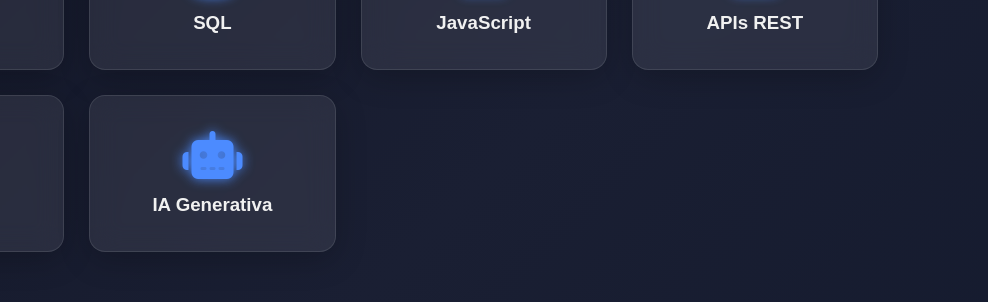
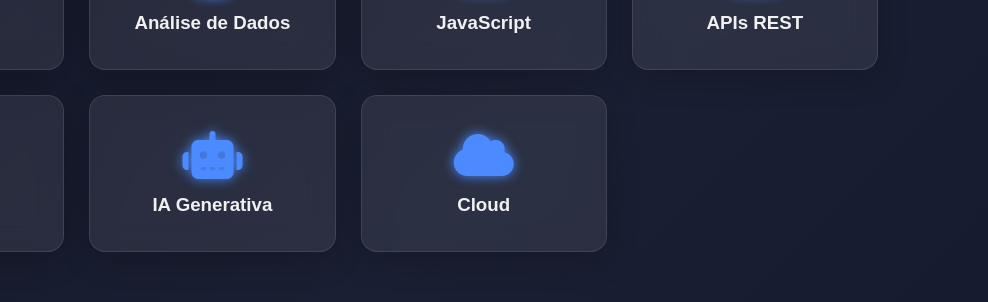
Before and after one commit to andersonasnunes/resume-anderson, a plain HTML site: page index.html in a window 1280 px wide. Shown: the part 1563-1865 px from the top of the page, 292-1280 px from the left. Drawn offline with Linux system fonts and the light colour scheme.

Commit message:
Update SQL skill to 'Análise de Dados' and add 'Cloud'

```diff
--- a/index.html
+++ b/index.html
@@ -258,7 +258,7 @@
         </div>
         <div class="skill-card">
             <i class="fa-solid fa-database"></i>
-            <h3>SQL</h3>
+            <h3>Análise de Dados</h3>
         </div>
         <div class="skill-card">
             <i class="fa-brands fa-js"></i>
@@ -275,9 +275,14 @@
         <div class="skill-card">
             <i class="fa-solid fa-robot"></i>
             <h3>IA Generativa</h3>
-</div>
+
         </div>
-    </div>
+        <div class="skill-card">
+            <i class="fa-solid fa-cloud"></i>
+            <h3>Cloud</h3>
+        </div>
+
+
 </section>
 
 <section id="projetos">
```
